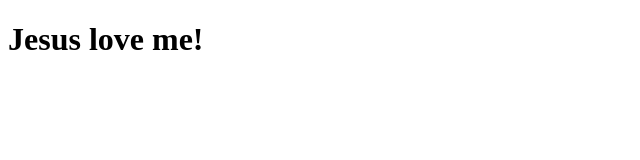
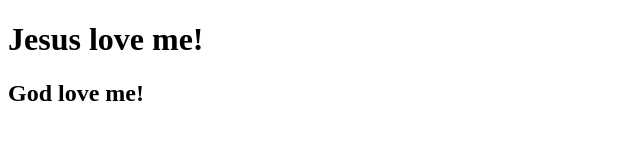
Before and after one commit to ChristopherAldenz/Alden-WEB-Developting, a plain HTML site: page index.html in a window 1280 px wide. Shown: the whole page, without its empty margins (0-640 px from the left). Drawn offline with Linux system fonts and the light colour scheme.

Commit message:
Update index.html
Menambah h2

```diff
--- a/index.html
+++ b/index.html
@@ -8,5 +8,6 @@
 </head>
 <body>
     <h1>Jesus love me!</h1>
+    <h2> God love me! </h2>
 </body>
 </html>
```
